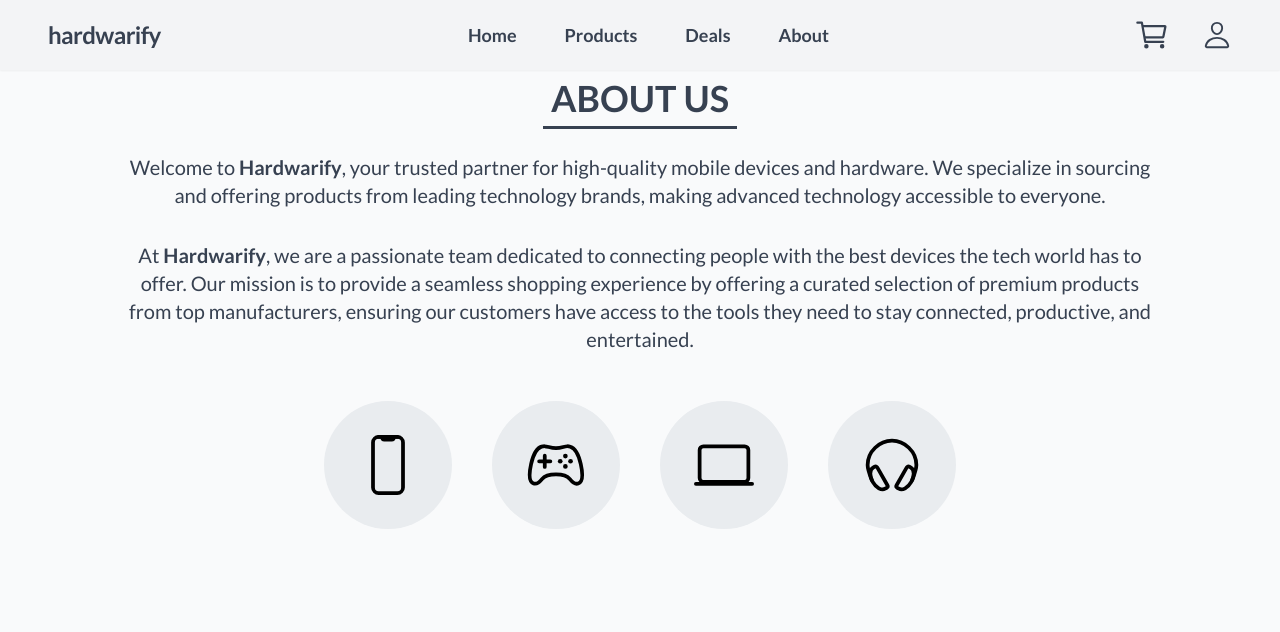
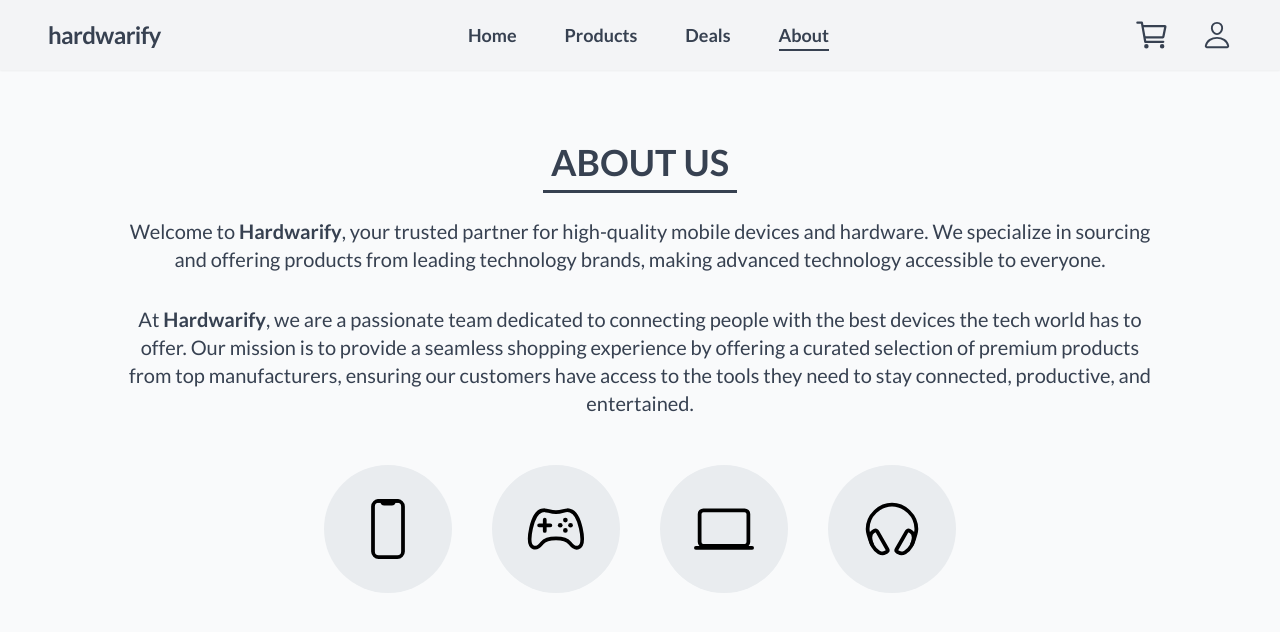
Before and after one commit to tojamrcel/hardwarify-project, a Next.js app: page /about in a window 1280 px wide. Shown: the top 632 px of the page. Built offline with nearby package versions, Linux system fonts and the light colour scheme.

Commit message:
style: implement header features

```diff
--- a/app/_components/Header.tsx
+++ b/app/_components/Header.tsx
@@ -5,8 +5,10 @@ import { IoCartOutline, IoMenuOutline, IoPersonOutline } from "react-icons/io5";
 import { useCart } from "./CartContext";
 import { useEffect, useRef, useState } from "react";
 import { Badge } from "@mui/material";
+import { usePathname } from "next/navigation";
 
 function Header() {
+  const pathname = usePathname();
   const { cart } = useCart();
   const [isMenuOpen, setIsMenuOpen] = useState(false);
   const overlay = useRef<HTMLDivElement>(null);
@@ -42,21 +44,41 @@ function Header() {
         <nav className="z-10 w-full">
           <ul className="flex items-center gap-8 text-lg duration-300">
             <div className="flex w-full justify-center gap-12">
-              <li className="hidden transition-colors hover:text-gray-500 lg:block">
-                <Link href="/">Home</Link>
+              <li className="hidden transition-colors hover:text-gray-600 lg:block">
+                <Link
+                  href="/"
+                  className={`${pathname === "/" ? "after:scale-x-100" : ""} relative block after:absolute after:block after:h-[2px] after:w-full after:origin-center after:scale-x-0 after:bg-gray-700 after:transition after:duration-300 after:content-[''] after:hover:scale-x-100`}
+                >
+                  Home
+                </Link>
               </li>
-              <li className="hidden transition-colors hover:text-gray-500 lg:block">
-                <Link href="/products">Products</Link>
+              <li className="hidden transition-colors hover:text-gray-600 lg:block">
+                <Link
+                  href="/products"
+                  className={`${pathname === "/products" ? "after:scale-x-100" : ""} relative block after:absolute after:block after:h-[2px] after:w-full after:origin-center after:scale-x-0 after:bg-gray-700 after:transition after:duration-300 after:content-[''] after:hover:scale-x-100`}
+                >
+                  Products
+                </Link>
               </li>
-              <li className="hidden transition-colors hover:text-gray-500 lg:block">
-                <Link href="/deals">Deals</Link>
+              <li className="hidden transition-colors hover:text-gray-600 lg:block">
+                <Link
+                  href="/deals"
+                  className={`${pathname === "/deals" ? "after:scale-x-100" : ""} relative block after:absolute after:block after:h-[2px] after:w-full after:origin-center after:scale-x-0 after:bg-gray-700 after:transition after:duration-300 after:content-[''] after:hover:scale-x-100`}
+                >
+                  Deals
+                </Link>
               </li>
-              <li className="hidden transition-colors hover:text-gray-500 lg:block">
-                <Link href="/about">About</Link>
+              <li className="hidden transition-colors hover:text-gray-600 lg:block">
+                <Link
+                  href="/about"
+                  className={`${pathname === "/about" ? "after:scale-x-100" : ""} relative block after:absolute after:block after:h-[2px] after:w-full after:origin-center after:scale-x-0 after:bg-gray-700 after:transition after:duration-300 after:content-[''] after:hover:scale-x-100`}
+                >
+                  About
+                </Link>
               </li>
             </div>
             <div className="flex w-64 items-center gap-8">
-              <li className="ml-auto transition-colors hover:text-gray-500">
+              <li className="ml-auto transition-colors hover:text-gray-600">
                 <div className="relative">
                   <Badge
                     color="error"
--- a/app/about/page.tsx
+++ b/app/about/page.tsx
@@ -12,7 +12,7 @@ export const metadata: Metadata = {
 
 function Page() {
   return (
-    <section className="m-auto flex max-w-5xl flex-col items-center justify-center gap-4">
+    <section className="m-auto flex max-w-5xl flex-col items-center justify-center gap-4 py-16">
       <h2 className="border-b-[3px] border-gray-700 px-2 py-2 text-center text-3xl font-bold uppercase text-gray-700 lg:text-4xl">
         About us
       </h2>
```
